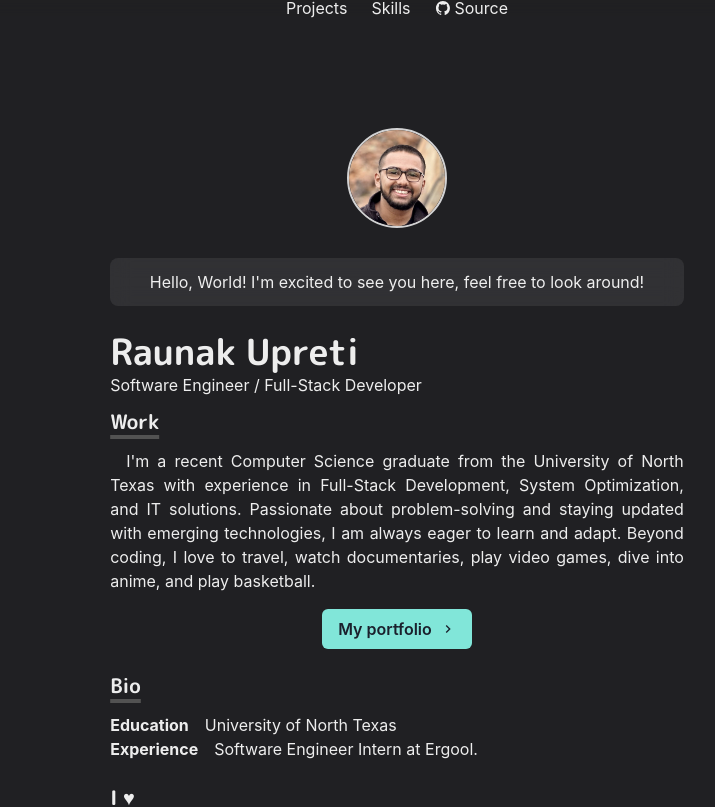
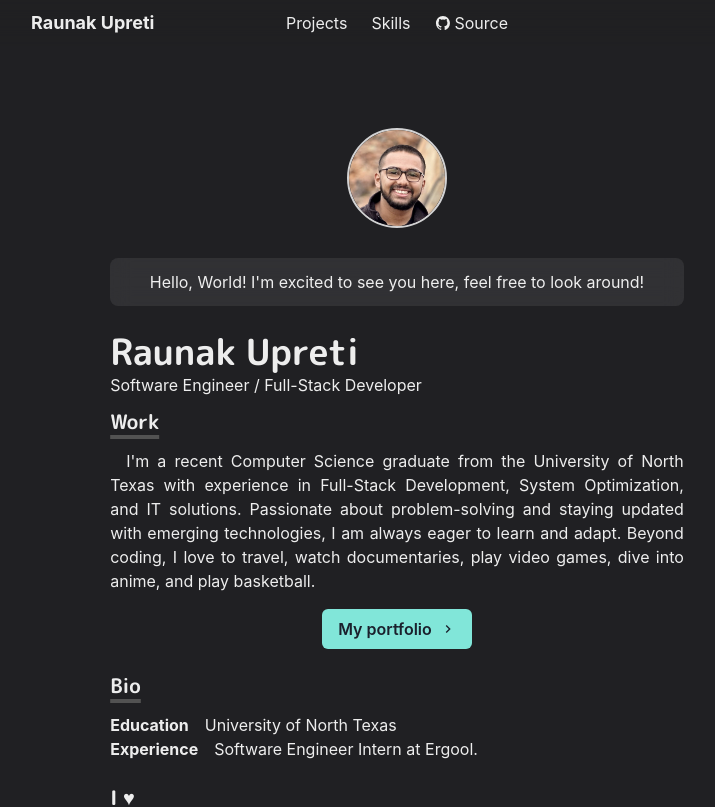
Before and after one commit to TheCodingWizard27/my-portfolio, a Next.js app: page / in a window 1280 px wide. Shown: the top 807 px of the page, without its empty margins (243-958 px from the left). Built offline with nearby package versions, Linux system fonts and the light colour scheme.

Commit message:
Logo added to navBar

```diff
--- a/components/navBar.js
+++ b/components/navBar.js
@@ -16,6 +16,7 @@ import {
 } from '@chakra-ui/react'
 import { HamburgerIcon } from '@chakra-ui/icons'
 import ThemeToggleButton from './theme-toggle-button'
+import Logo from './logo'
 import { IoLogoGithub } from 'react-icons/io5'
 
 const LinkItem = ({ href, path, target, children, ...props }) => {
@@ -70,8 +71,7 @@ const NavBar = props => {
         justifyContent="space-between"
       >
         <Flex align="center">
-          <Heading as="h1" size="lg" letterSpacing={'tighter'}>
-          </Heading>
+          <Logo />
         </Flex>
 
         <Stack
```
